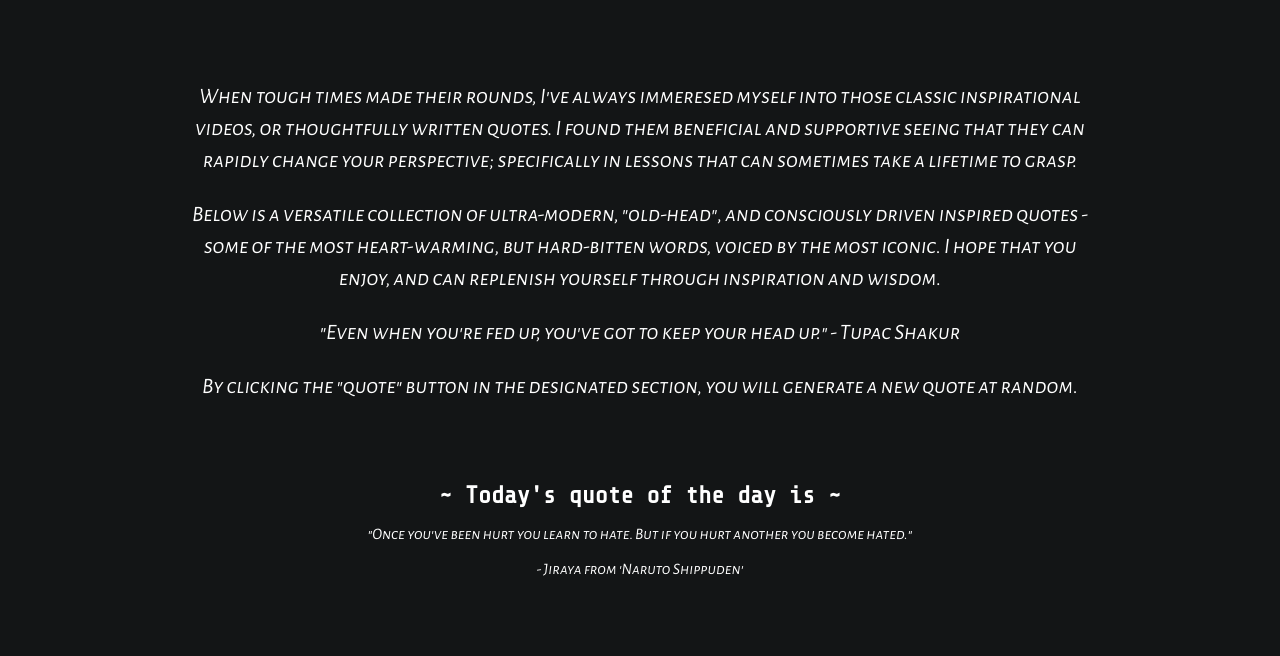
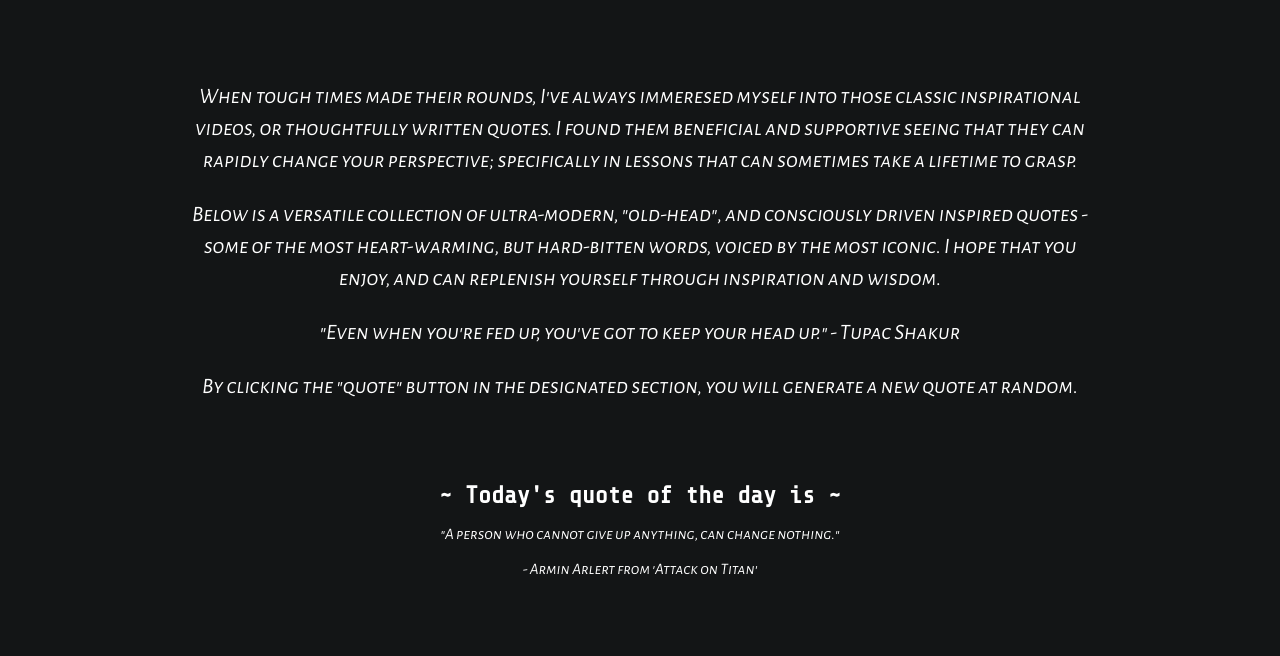
Before and after one commit to Orantes-J/Mood-Booster, a website built with Parcel: page index.html in a window 1280 px wide. Shown: the part 139-795 px from the top of the page. Built offline with nearby package versions, Linux system fonts and the light colour scheme.

Commit message:
Update quote

```diff
--- a/index.html
+++ b/index.html
@@ -48,7 +48,8 @@
             <p>By clicking the "quote" button in the designated section, you will generate a new quote at random.</p>
         </section>
         <div class="loader"></div>
-        <h3 class="FontEdit t-quote">~ Today's quote of the day is ~ <span class="q-o-d low-font"><p class="NewNormalFont"> "Once you've been hurt you learn to hate. But if you hurt another you become hated."</p><p class="NameNormalFont">- Jiraya from 'Naruto Shippuden'</p></i></span></h3>
+        <h3 class="FontEdit t-quote">~ Today's quote of the day is ~ <span class="q-o-d low-font"><p class="NewNormalFont"> "A person who cannot give up anything, can change nothing."</p><p class="NameNormalFont">- Armin Arlert
+ from 'Attack on Titan'</p></i></span></h3>
         <div class="quote-ui">
             <section>
                 <h3 class="title-font WestNewPlace">Kanye West</h3>
```
